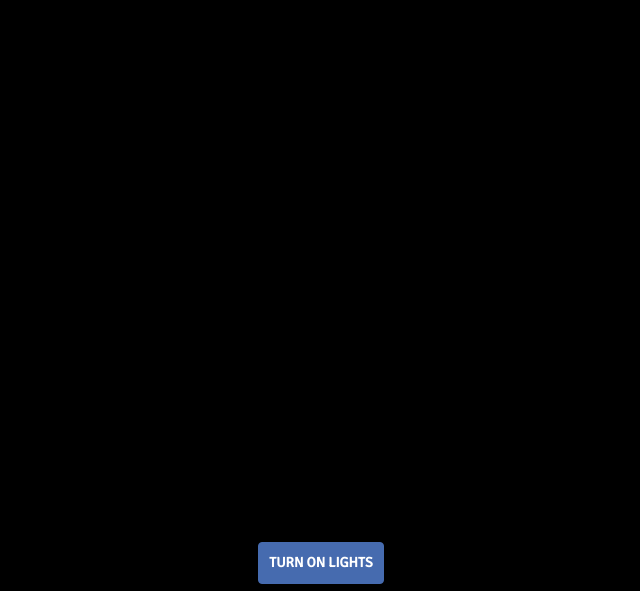
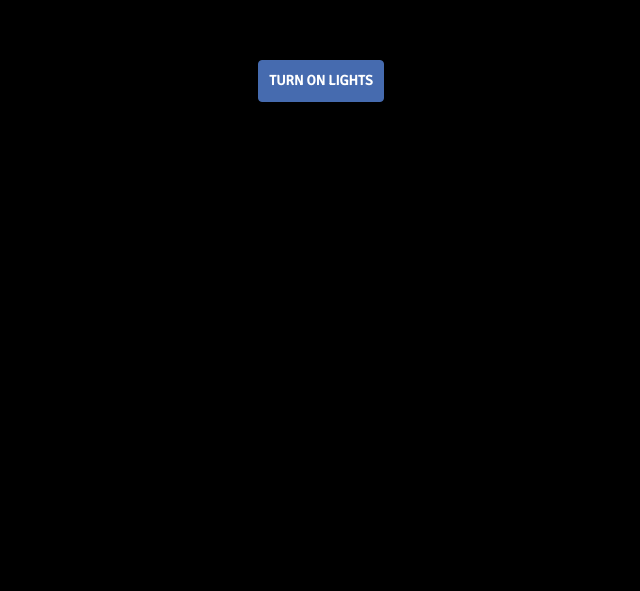
Before and after one commit to vc-dhanush/invite_gift, a website: page index.html in a window 1280 px wide. Shown: the part 209-800 px from the top of the page, without its empty margins (319-959 px from the left). Drawn offline with nearby package versions, Linux system fonts and the light colour scheme.

Commit message:
Update navbar class for bottom controls
Signed-off-by: DHANUSH V C <dhanushvc183@gmail.com>

```diff
--- a/index.html
+++ b/index.html
@@ -111,7 +111,7 @@
 		</div>
 
 		<!-- Control buttons -->
-		<div class="navbar navbar-fixed-bottom">
+		<div class="navbar bottom-controls">
 			<div class="row">
 				<div class="col-md-6 text-center col-md-offset-3">
 					<button class="btn btn-primary" id="turn_on">Turn On Lights</button>
```
